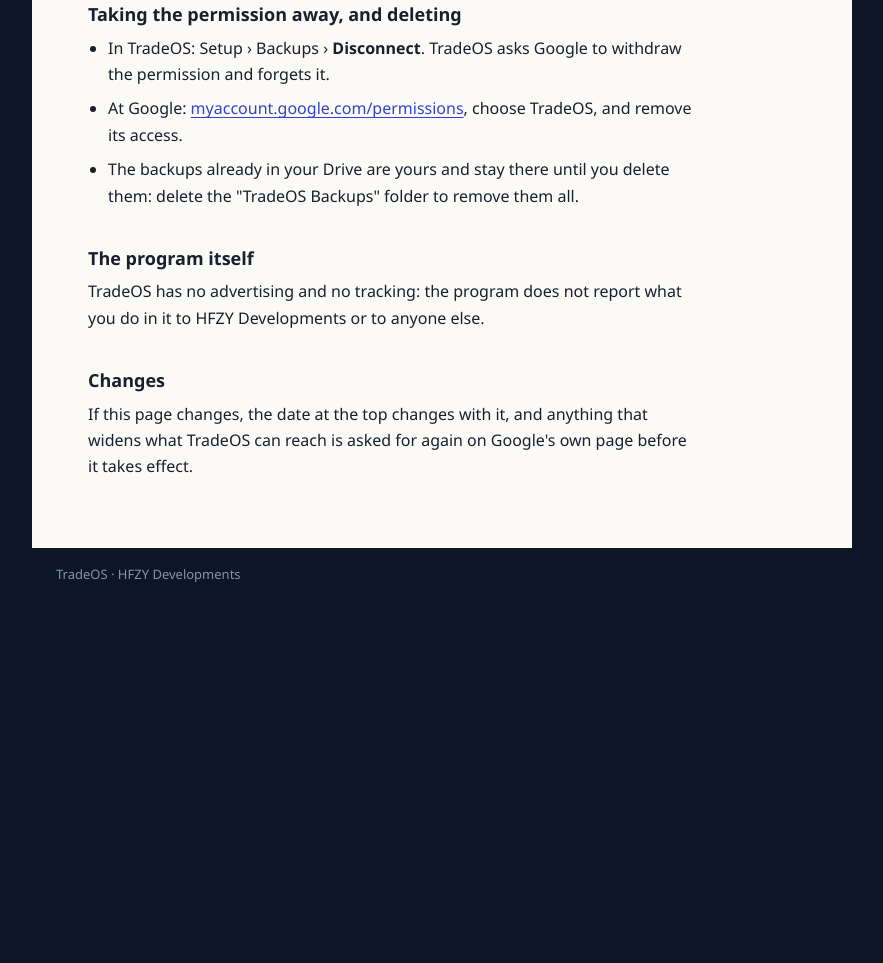
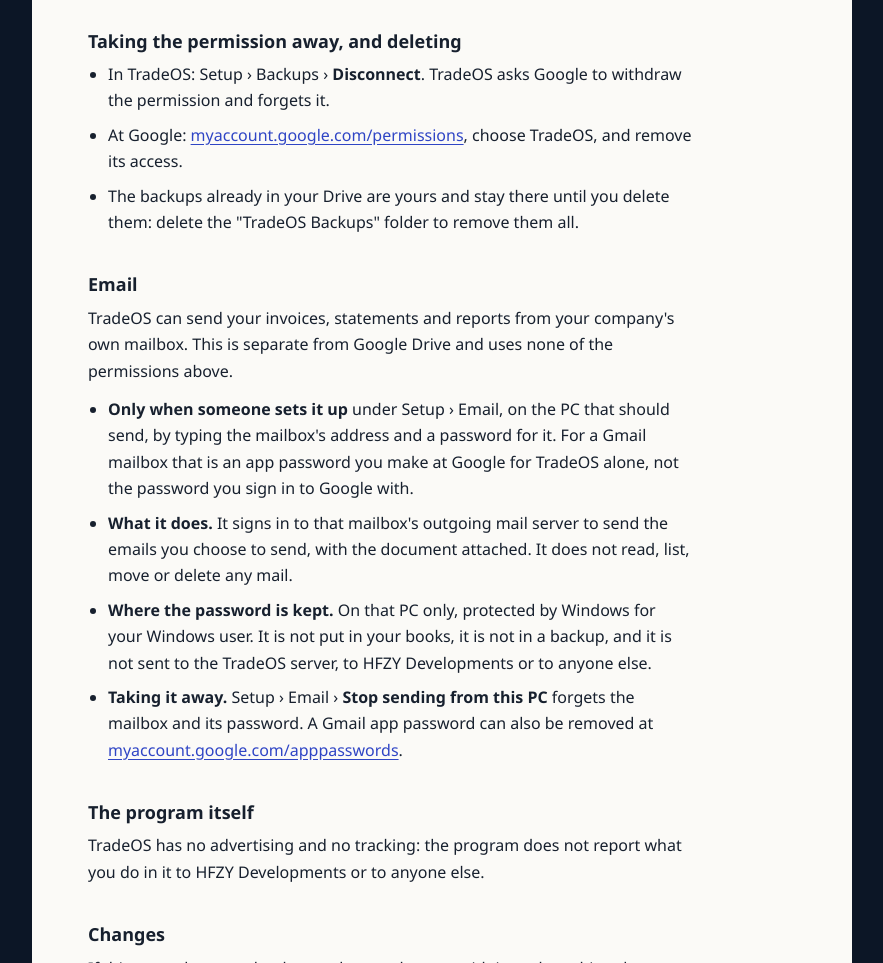
Before and after one commit to HFZY-Developments/tradeos-releases, a plain HTML site: page privacy.html in a window 1280 px wide. Shown: the part 1684-2647 px from the top of the page, without its empty margins (198-1081 px from the left). Before the commit the page ends 2297 px from the top, so only its background shows below. Drawn offline with Linux system fonts and the light colour scheme.

Commit message:
privacy.html: brought up to date

```diff
--- a/privacy.html
+++ b/privacy.html
@@ -21,7 +21,7 @@
   <p>TradeOS is made by HFZY Developments, South Africa. Questions about this page: <a href="mailto:sales.embassy1@gmail.com">sales.embassy1@gmail.com</a>.</p>
 
   <h2>When TradeOS asks Google for anything</h2>
-  <p>Only when someone chooses <strong>Connect Google Drive</strong> under Setup &rsaquo; Backups. Until then TradeOS has nothing to do with your Google account. Signing in happens on Google's own page in your browser: TradeOS never sees your Google password.</p>
+  <p>Only when someone chooses <strong>Connect Google Drive</strong> under Setup &rsaquo; Backups. Until then TradeOS has nothing to do with your Google Drive. Signing in happens on Google's own page in your browser: TradeOS never sees your Google password. Sending email is a separate thing, described under "Email" below.</p>
 
   <h2>What it can reach</h2>
   <ul>
@@ -54,6 +54,15 @@
     <li>The backups already in your Drive are yours and stay there until you delete them: delete the "TradeOS Backups" folder to remove them all.</li>
   </ul>
 
+  <h2>Email</h2>
+  <p>TradeOS can send your invoices, statements and reports from your company's own mailbox. This is separate from Google Drive and uses none of the permissions above.</p>
+  <ul>
+    <li><strong>Only when someone sets it up</strong> under Setup &rsaquo; Email, on the PC that should send, by typing the mailbox's address and a password for it. For a Gmail mailbox that is an app password you make at Google for TradeOS alone, not the password you sign in to Google with.</li>
+    <li><strong>What it does.</strong> It signs in to that mailbox's outgoing mail server to send the emails you choose to send, with the document attached. It does not read, list, move or delete any mail.</li>
+    <li><strong>Where the password is kept.</strong> On that PC only, protected by Windows for your Windows user. It is not put in your books, it is not in a backup, and it is not sent to the TradeOS server, to HFZY Developments or to anyone else.</li>
+    <li><strong>Taking it away.</strong> Setup &rsaquo; Email &rsaquo; <strong>Stop sending from this PC</strong> forgets the mailbox and its password. A Gmail app password can also be removed at <a href="https://myaccount.google.com/apppasswords">myaccount.google.com/apppasswords</a>.</li>
+  </ul>
+
   <h2>The program itself</h2>
   <p>TradeOS has no advertising and no tracking: the program does not report what you do in it to HFZY Developments or to anyone else.</p>
 
```
